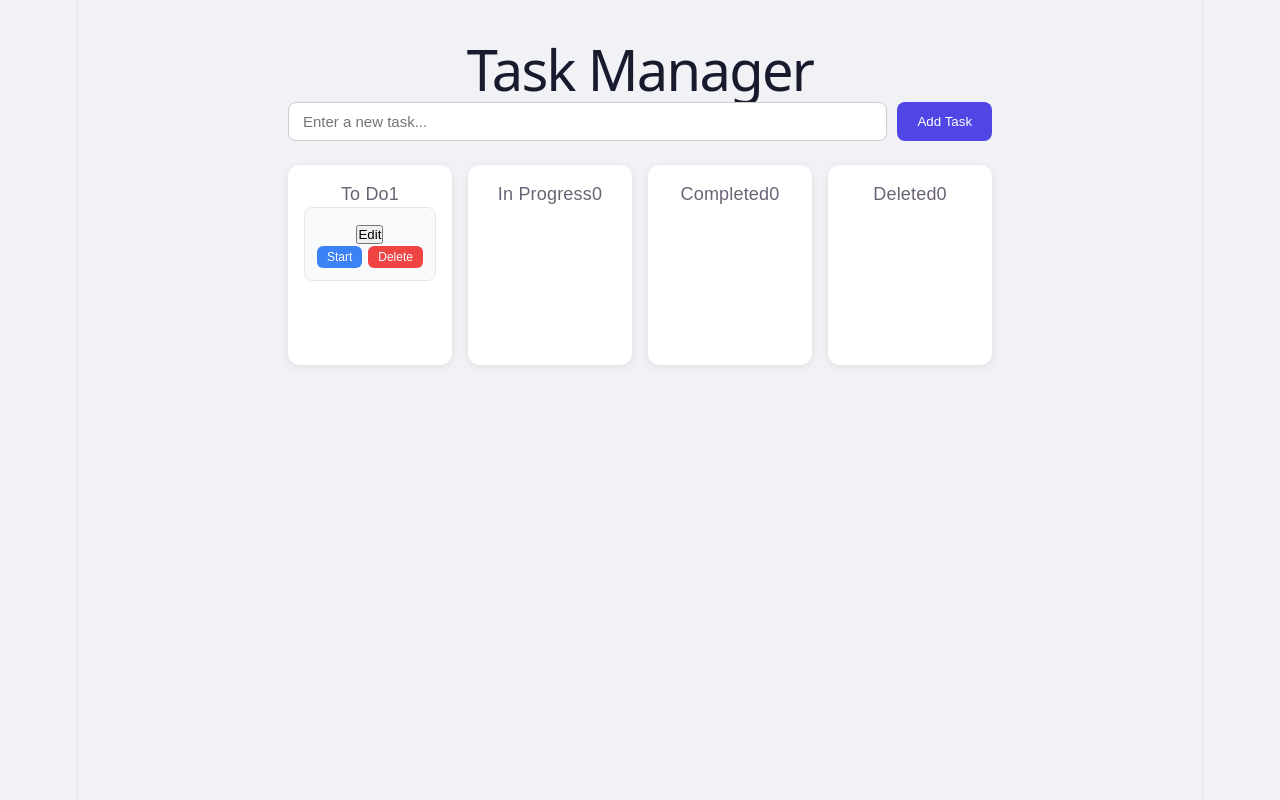
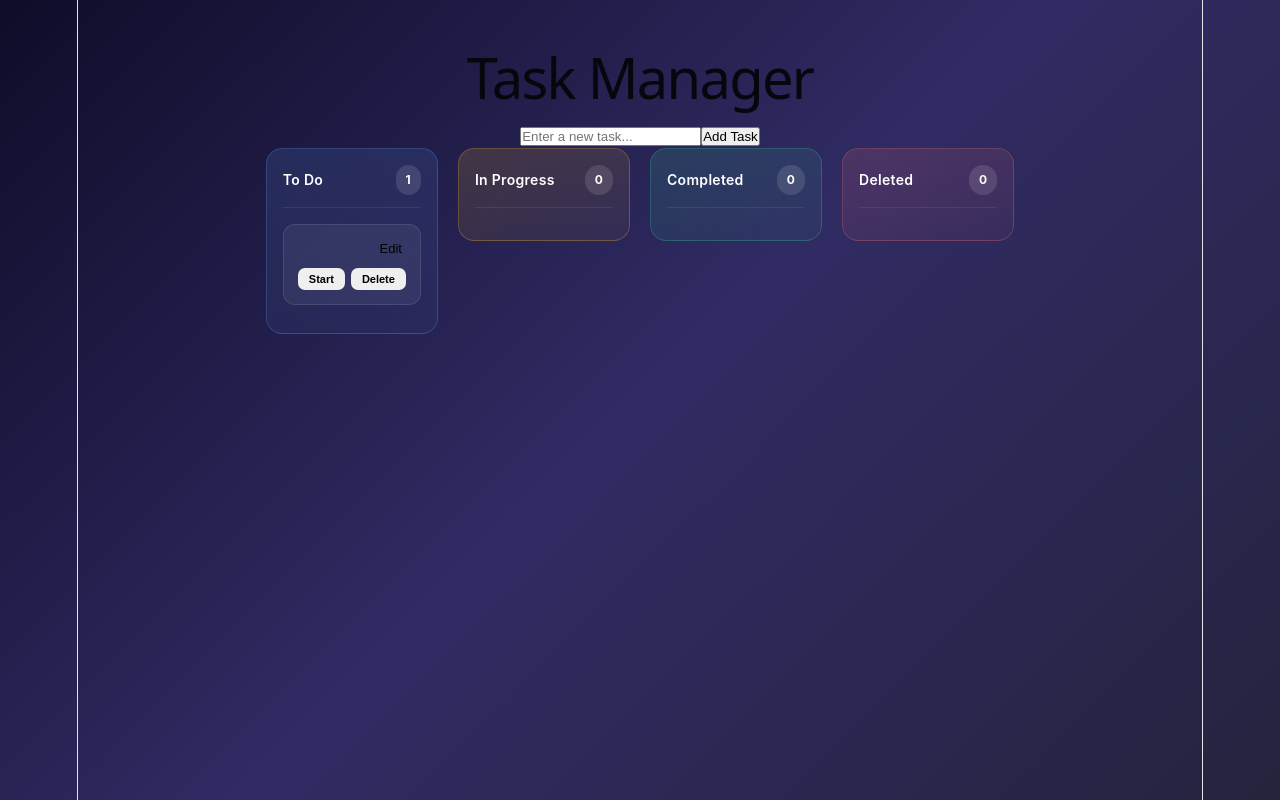
Before and after one commit to ssurbhisharma-1408/react-task-manager, a React (Vite) app in the folder react-task-manager/: page / in a window 1280 px wide. Both pictures are taken after typing "Sample" into the empty fields and a click on the button "Add Task". Built offline with nearby package versions, Linux system fonts and the light colour scheme.

Commit message:
design: complete UI redesign

```diff
--- a/react-task-manager/src/App.css
+++ b/react-task-manager/src/App.css
@@ -1,97 +1,298 @@
-*
-{
+*, *::before, *::after {
   box-sizing: border-box;
-   margin: 0;
-    padding: 0;
-  }
+  margin: 0;
+  padding: 0;
+}
 
 body {
-  font-family: sans-serif;
-  background: #f0f2f5;
-      }
+  font-family: 'Inter', sans-serif;
+  background: #0f0c29;
+  background: linear-gradient(135deg, #0f0c29, #302b63, #24243e);
+  min-height: 100vh;
+  color: #fff;
+
+}
+
 
 .app {
-  max-width: 1200px;
+  max-width: 100%;
   margin: 0 auto;
-  padding: 24px;
+  padding: 32px 24px;
 }
 
-h1 {
-   text-align: center;
-   margin-bottom: 20px;
-   color: #1a1a2e; }
 
+.app-header {
+  display: flex;
+  align-items: center;
+  justify-content: space-between;
+  margin-bottom: 36px;
+  padding-bottom: 20px;
+  border-bottom: 1px solid rgba(255,255,255,0.1);
+}
 
-.task-input {
-  display: flex;
-   gap: 10px;
-    margin-bottom: 24px;
-   }
-.task-input input {
-   flex: 1;
-   padding: 10px 14px;
-    border: 1px solid #ccc;
-  border-radius: 8px;
-   font-size: 15px;
-  }
-.task-input button {
-  padding: 10px 20px;
-  background: #4f46e5;
+.header-left { display: flex; align-items: center; gap: 16px; }
+
+.app-header h1 {
+  font-size: 28px;
+  font-weight: 700;
+  background: linear-gradient(90deg, #a78bfa, #60a5fa);
+
+  background-clip: text;
+}
+
+.total-badge {
+  background: rgba(167,139,250,0.15);
+  border: 1px solid rgba(167,139,250,0.3);
+  color: #a78bfa;
+  padding: 4px 12px;
+  border-radius: 20px;
+  font-size: 13px;
+  font-weight: 500;
+}
+
+.btn-add-task {
+  padding: 10px 22px;
+  background: linear-gradient(135deg, #a78bfa, #60a5fa);
   color: white;
   border: none;
-   border-radius: 8px;
-    cursor: pointer;
-  }
-
+  border-radius: 10px;
+  font-size: 15px;
+  font-weight: 600;
+  cursor: pointer;
+  transition: opacity 0.2s, transform 0.1s;
+}
+.btn-add-task:hover { opacity: 0.9; transform: translateY(-1px); }
 
 .board {
   display: grid;
-  grid-template-columns:repeat(4,1fr);
-   gap: 16px;
-  }
+  grid-template-columns: repeat(4, 1fr);
+  gap: 20px;
+  align-items: start;
+}
 
 
 .column {
-  background: white;
+  border-radius: 16px;
+  padding: 16px;
+  min-height: auto;
+  backdrop-filter: blur(10px);
+  border: 1px solid rgba(255,255,255,0.08);
+}
+
+.column-todo {
+  background: linear-gradient(160deg, rgba(96,165,250,0.15), rgba(96,165,250,0.05));
+  border-color: rgba(96,165,250,0.25);
+}
+.column-progress {
+  background: linear-gradient(160deg, rgba(251,191,36,0.15), rgba(251,191,36,0.05));
+  border-color: rgba(251,191,36,0.25);
+}
+.column-completed {
+  background: linear-gradient(160deg, rgba(52,211,153,0.15), rgba(52,211,153,0.05));
+  border-color: rgba(52,211,153,0.25);
+}
+.column-deleted {
+  background: linear-gradient(160deg, rgba(248,113,113,0.15), rgba(248,113,113,0.05));
+  border-color: rgba(248,113,113,0.25);
+}
+
+
+.column-header {
+  display: flex;
+  align-items: center;
+  justify-content: space-between;
+  margin-bottom: 16px;
+  padding-bottom: 12px;
+  border-bottom: 1px solid rgba(255,255,255,0.08);
+}
+
+.col-title { font-size: 14px; font-weight: 600; letter-spacing: 0.3px; }
+
+.col-count {
+  font-size: 12px;
+  font-weight: 700;
+  padding: 2px 10px;
+  border-radius: 20px;
+  background: rgba(255,255,255,0.12);
+}
+
+.task-card {
+  background: rgba(255,255,255,0.06);
+  border: 1px solid rgba(255,255,255,0.1);
   border-radius: 12px;
-  padding: 16px;
-  min-height: 200px;
-   box-shadow: 0 2px 8px rgba(0,0,0,0.08);
-   }
-.column h2 {
-  font-size: 15px;
+  padding: 14px;
   margin-bottom: 12px;
+  transition: transform 0.15s, box-shadow 0.15s;
+}
+.task-card:hover {
+  transform: translateY(-2px);
+  box-shadow: 0 8px 24px rgba(0,0,0,0.3);
+}
+
+.card-top {
+  display: flex;
+  justify-content: space-between;
+  align-items: flex-start;
+  gap: 8px;
+  margin-bottom: 8px;
+}
+
+.card-title { font-size: 14px; font-weight: 600; line-height: 1.4; }
+
+.card-desc {
+  font-size: 12px;
+  color: rgba(255,255,255,0.5);
+  line-height: 1.5;
+  margin-bottom: 12px;
+}
+
+.btn-edit {
+  background: none;
+  border: none;
+  cursor: pointer;
+  font-size: 13px;
+  padding: 2px 4px;
+  border-radius: 4px;
+  flex-shrink: 0;
+  transition: background 0.15s;
+}
+.btn-edit:hover { background: rgba(255,255,255,0.1); }
+
+
+.btn-group { display: flex; gap: 6px; flex-wrap: wrap; margin-top: 10px; }
+
+.btn-group button {
+  padding: 5px 11px;
+  border: none;
+  border-radius: 7px;
+  font-size: 11px;
+  font-weight: 600;
+  cursor: pointer;
+  transition: opacity 0.15s, transform 0.1s;
+}
+.btn-group button:hover { opacity: 0.85; transform: translateY(-1px); }
+
+.btn-start    { background: linear-gradient(135deg, #3b82f6, #60a5fa); color: #fff; }
+.btn-complete { background: linear-gradient(135deg, #059669, #34d399); color: #fff; }
+.btn-delete   { background: linear-gradient(135deg, #dc2626, #f87171); color: #fff; }
+.btn-restore  { background: linear-gradient(135deg, #d97706, #fbbf24); color: #fff; }
+.btn-perm     { background: linear-gradient(135deg, #7f1d1d, #ef4444); color: #fff; }
+
+.modal-overlay {
+  position: fixed;
+  inset: 0;
+  background: rgba(0,0,0,0.7);
+  backdrop-filter: blur(4px);
+  display: flex;
+  align-items: center;
+  justify-content: center;
+  z-index: 100;
+
 }
 
 
 
-.task-card {
-  background: #f9fafb;
-   border-radius: 8px;
-  padding: 12px;
-  margin-bottom: 10px;
-  border: 1px solid #e5e7eb;
+.modal-box {
+  background: #1e1b3a;
+  border: 1px solid rgba(167,139,250,0.3);
+  border-radius: 20px;
+  width: 100%;
+  max-width: 480px;
+  padding: 28px;
+
+  box-shadow: 0 24px 60px rgba(0,0,0,0.5);
 }
-.task-card p {
+
+
+
+.modal-header {
+  display: flex;
+  justify-content: space-between;
+  align-items: center;
+  margin-bottom: 24px;
+}
+
+.modal-header h2 { font-size: 18px; font-weight: 700; }
+
+.modal-close {
+  background: rgba(255,255,255,0.08);
+  border: none;
+  color: #fff;
+  width: 32px;
+  height: 32px;
+  border-radius: 8px;
+  cursor: pointer;
+  font-size: 16px;
+  transition: background 0.15s;
+}
+.modal-close:hover { background: rgba(255,255,255,0.15); }
+
+.modal-body { display: flex; flex-direction: column; gap: 16px; }
+
+.modal-body label {
+  font-size: 12px;
+  font-weight: 600;
+  color: rgba(255,255,255,0.6);
+  text-transform: uppercase;
+  letter-spacing: 0.5px;
+  margin-bottom: 4px;
+  display: block;
+}
+
+.modal-body input,
+.modal-body textarea {
+  width: 100%;
+  background: rgba(255,255,255,0.06);
+  border: 1px solid rgba(255,255,255,0.12);
+  border-radius: 10px;
+  padding: 12px 14px;
+  color: #fff;
   font-size: 14px;
-   margin-bottom: 10px;
-   }
-.btn-group {
+  font-family: 'Inter', sans-serif;
+  resize: vertical;
+  transition: border-color 0.2s;
+}
+
+.modal-body input::placeholder,
+.modal-body textarea::placeholder { color: rgba(255,255,255,0.25); }
+
+.modal-footer {
   display: flex;
-   gap: 6px;
-   flex-wrap: wrap;
-   }
+  justify-content: flex-end;
+  gap: 10px;
+  margin-top: 24px;
+}
 
-.btn-group button {
-  padding: 4px 10px;
-   border: none;
-  border-radius: 6px;
-   cursor: pointer;
-   font-size: 12px;
-  }
+.btn-cancel {
+  padding: 10px 20px;
+  background: rgba(255,255,255,0.06);
+  border: 1px solid rgba(255,255,255,0.12);
+  color: rgba(255,255,255,0.7);
+  border-radius: 10px;
+  cursor: pointer;
+  font-size: 14px;
+  font-weight: 500;
+  transition: background 0.15s;
+}
+.btn-cancel:hover { background: rgba(255,255,255,0.1); }
 
-.start        { background: #3b82f6; color: white; }
-.complete     { background: #10b981; color: white; }
-.delete       { background: #ef4444; color: white; }
-.restore      { background: #f59e0b; color: white; }
-.perm-delete  { background: #7f1d1d; color: white; }
+.btn-save {
+  padding: 10px 22px;
+  background: linear-gradient(135deg, #a78bfa, #60a5fa);
+  border: none;
+  color: #fff;
+  border-radius: 10px;
+  cursor: pointer;
+  font-size: 14px;
+  font-weight: 600;
+  transition: opacity 0.2s, transform 0.1s;
+}
+.btn-save:hover { opacity: 0.9; transform: translateY(-1px); }
+
+@media (max-width: 900px) {
+  .board { grid-template-columns: repeat(2, 1fr); }
+}
+@media (max-width: 540px) {
+  .board { grid-template-columns: 1fr; }
+  .app-header { flex-direction: column; gap: 14px; align-items: flex-start; }
+}
```
